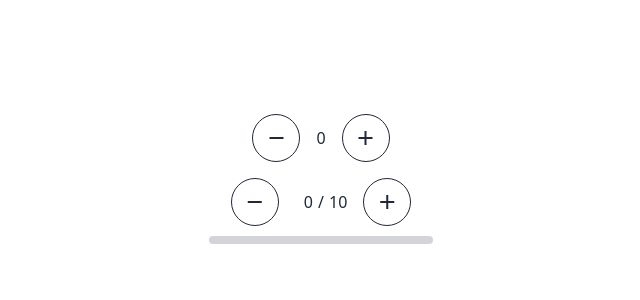
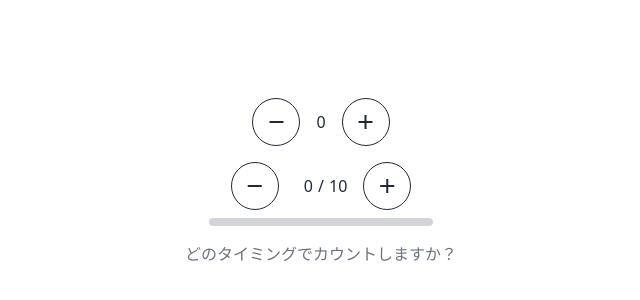
Before and after one commit to fmsyt/counter, a React (Vite) app: page / in a window 1280 px wide. Shown: the part 218-518 px from the top of the page, without its empty margins (319-959 px from the left). Built offline with nearby package versions, Linux system fonts and the light colour scheme.

Commit message:
Add message editing functionality to App component

```diff
--- a/src/App.tsx
+++ b/src/App.tsx
@@ -1,8 +1,13 @@
+import { useState } from "react";
 import "./App.css";
 import Objective from "./Objective";
 import Sequence from "./Sequence";
 
 function App() {
+
+  const [editting, setEditting] = useState(false);
+  const [message, setMessage] = useState("");
+
 
   return (
     <div className="p-4 h-svh">
@@ -10,6 +15,28 @@ function App() {
         <Sequence />
 
         <Objective />
+        <div className="text-center [&:hover&_.edit]:inline-block">
+          {Boolean(editting) && (
+            <input
+              type="text"
+              value={message}
+              onChange={(e) => setMessage(e.target.value)}
+            />
+          )}
+
+          <div className="flex justify-center items-center">
+            <p className={["message", ...(!message ? ["text-gray-500"] : [])].join(" ")}>
+              {message || "どのタイミングでカウントしますか？"}
+            </p>
+            <button
+              onClick={() => { setEditting((prev) => !prev); }}
+              className="btn btn-xs edit hidden"
+            >
+              {editting ? "Save" : "Edit"}
+            </button>
+          </div>
+
+        </div>
       </div>
     </div>
   );
--- a/src/Objective.tsx
+++ b/src/Objective.tsx
@@ -33,11 +33,10 @@ export default function Objective() {
 
     return "progress-primary";
   }, [])
+
   return (
-    <div>
-      <div
-        className="flex items-center justify-center gap-4"
-      >
+    <div className="flex flex-col items-center gap-2">
+      <div className="flex items-center justify-center gap-4" >
         <button
           className="btn btn-outline btn-circle"
           onClick={decrement}
```
